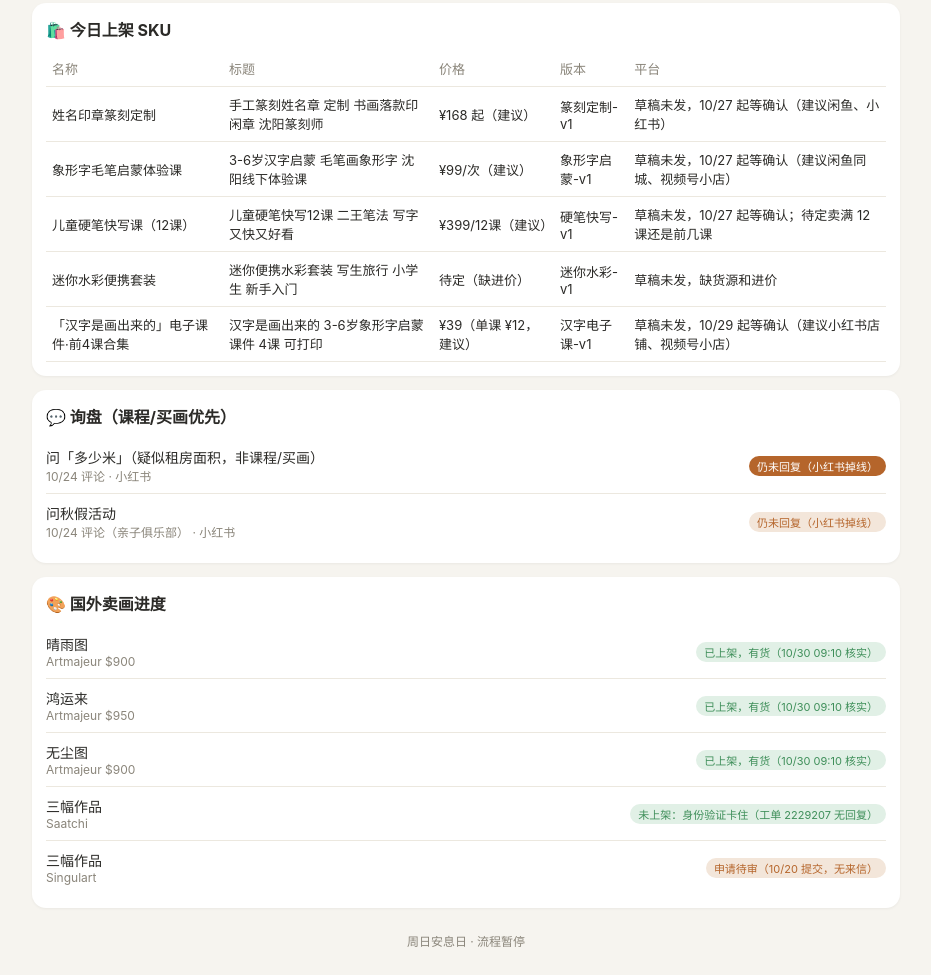
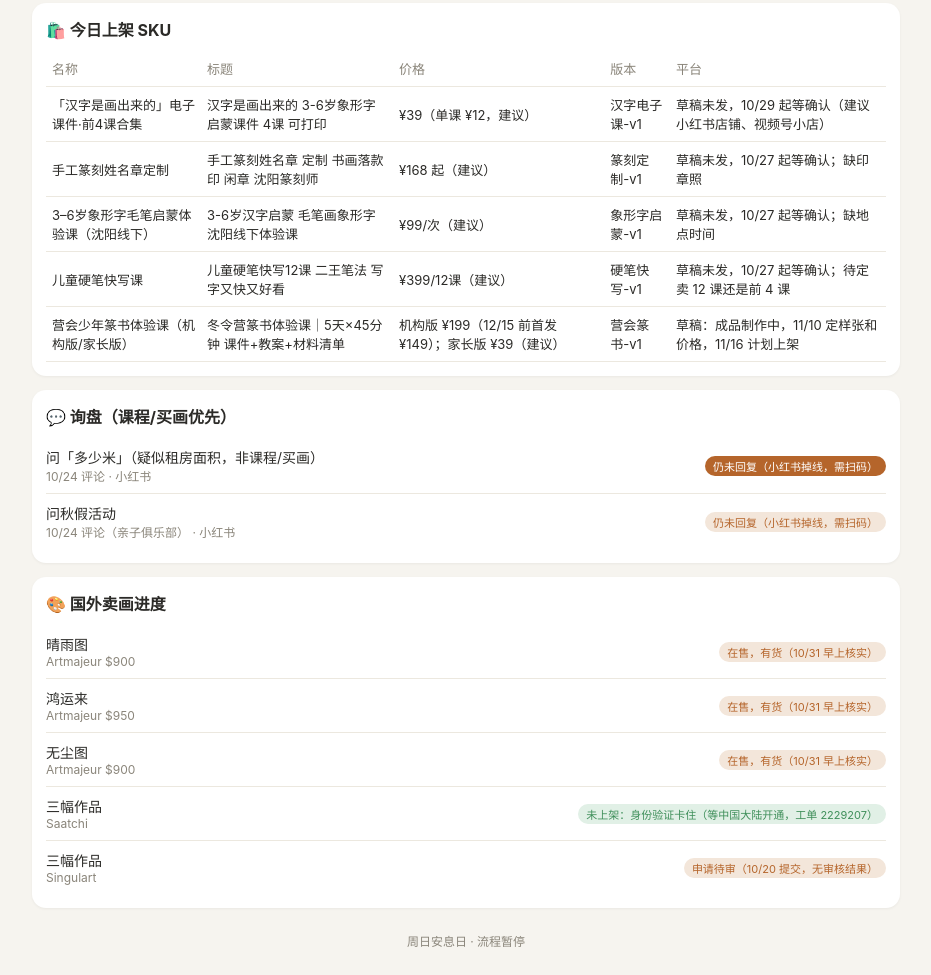
Before and after one commit to Wisdom1st/daily-dashboard, a plain HTML site: page index.html in a window 1280 px wide. Shown: the part 350-1325 px from the top of the page, without its empty margins (174-1105 px from the left). Drawn offline with Linux system fonts and the light colour scheme.

Commit message:
Update dashboard 2026-10-31

```diff
--- a/index.html
+++ b/index.html
@@ -30,46 +30,46 @@ svg{width:100%;height:auto;display:block}footer{text-align:center;color:var(--mu
 
 <!-- ===== DATA START：由项目总管脚本每晚更新 ===== -->
 <script id="DATA">const DATA = {
-  "date": "2026-10-30",
+  "date": "2026-10-31",
   "skuCount": 0,
   "inquiryCount": 0,
   "convRate": 0,
   "bestContent": "还没有在动的版本：5 个 SKU 仍是草稿、未上架，没有任何数据",
   "skus": [
     {
-      "name": "姓名印章篆刻定制",
-      "title": "手工篆刻姓名章 定制 书画落款印 闲章 沈阳篆刻师",
-      "price": "¥168 起（建议）",
-      "version": "篆刻定制-v1",
-      "platform": "草稿未发，10/27 起等确认（建议闲鱼、小红书）"
-    },
-    {
-      "name": "象形字毛笔启蒙体验课",
-      "title": "3-6岁汉字启蒙 毛笔画象形字 沈阳线下体验课",
-      "price": "¥99/次（建议）",
-      "version": "象形字启蒙-v1",
-      "platform": "草稿未发，10/27 起等确认（建议闲鱼同城、视频号小店）"
-    },
-    {
-      "name": "儿童硬笔快写课（12课）",
-      "title": "儿童硬笔快写12课 二王笔法 写字又快又好看",
-      "price": "¥399/12课（建议）",
-      "version": "硬笔快写-v1",
-      "platform": "草稿未发，10/27 起等确认；待定卖满 12 课还是前几课"
-    },
-    {
-      "name": "迷你水彩便携套装",
-      "title": "迷你便携水彩套装 写生旅行 小学生 新手入门",
-      "price": "待定（缺进价）",
-      "version": "迷你水彩-v1",
-      "platform": "草稿未发，缺货源和进价"
-    },
-    {
       "name": "「汉字是画出来的」电子课件·前4课合集",
       "title": "汉字是画出来的 3-6岁象形字启蒙课件 4课 可打印",
       "price": "¥39（单课 ¥12，建议）",
       "version": "汉字电子课-v1",
       "platform": "草稿未发，10/29 起等确认（建议小红书店铺、视频号小店）"
+    },
+    {
+      "name": "手工篆刻姓名章定制",
+      "title": "手工篆刻姓名章 定制 书画落款印 闲章 沈阳篆刻师",
+      "price": "¥168 起（建议）",
+      "version": "篆刻定制-v1",
+      "platform": "草稿未发，10/27 起等确认；缺印章照"
+    },
+    {
+      "name": "3–6岁象形字毛笔启蒙体验课（沈阳线下）",
+      "title": "3-6岁汉字启蒙 毛笔画象形字 沈阳线下体验课",
+      "price": "¥99/次（建议）",
+      "version": "象形字启蒙-v1",
+      "platform": "草稿未发，10/27 起等确认；缺地点时间"
+    },
+    {
+      "name": "儿童硬笔快写课",
+      "title": "儿童硬笔快写12课 二王笔法 写字又快又好看",
+      "price": "¥399/12课（建议）",
+      "version": "硬笔快写-v1",
+      "platform": "草稿未发，10/27 起等确认；待定卖 12 课还是前 4 课"
+    },
+    {
+      "name": "营会少年篆书体验课（机构版/家长版）",
+      "title": "冬令营篆书体验课｜5天×45分钟 课件+教案+材料清单",
+      "price": "机构版 ¥199（12/15 前首发 ¥149）；家长版 ¥39（建议）",
+      "version": "营会篆书-v1",
+      "platform": "草稿：成品制作中，11/10 定样张和价格，11/16 计划上架"
     }
   ],
   "inquiries": [
@@ -77,40 +77,40 @@ svg{width:100%;height:auto;display:block}footer{text-align:center;color:var(--mu
       "topic": "问「多少米」（疑似租房面积，非课程/买画）",
       "from": "10/24 评论",
       "platform": "小红书",
-      "status": "仍未回复（小红书掉线）"
+      "status": "仍未回复（小红书掉线，需扫码）"
     },
     {
       "topic": "问秋假活动",
       "from": "10/24 评论（亲子俱乐部）",
       "platform": "小红书",
-      "status": "仍未回复（小红书掉线）"
+      "status": "仍未回复（小红书掉线，需扫码）"
     }
   ],
   "paintings": [
     {
       "title": "晴雨图",
       "platform": "Artmajeur $900",
-      "status": "已上架，有货（10/30 09:10 核实）"
+      "status": "在售，有货（10/31 早上核实）"
     },
     {
       "title": "鸿运来",
       "platform": "Artmajeur $950",
-      "status": "已上架，有货（10/30 09:10 核实）"
+      "status": "在售，有货（10/31 早上核实）"
     },
     {
       "title": "无尘图",
       "platform": "Artmajeur $900",
-      "status": "已上架，有货（10/30 09:10 核实）"
+      "status": "在售，有货（10/31 早上核实）"
     },
     {
       "title": "三幅作品",
       "platform": "Saatchi",
-      "status": "未上架：身份验证卡住（工单 2229207 无回复）"
+      "status": "未上架：身份验证卡住（等中国大陆开通，工单 2229207）"
     },
     {
       "title": "三幅作品",
       "platform": "Singulart",
-      "status": "申请待审（10/20 提交，无来信）"
+      "status": "申请待审（10/20 提交，无审核结果）"
     }
   ],
   "trend7": [
```
